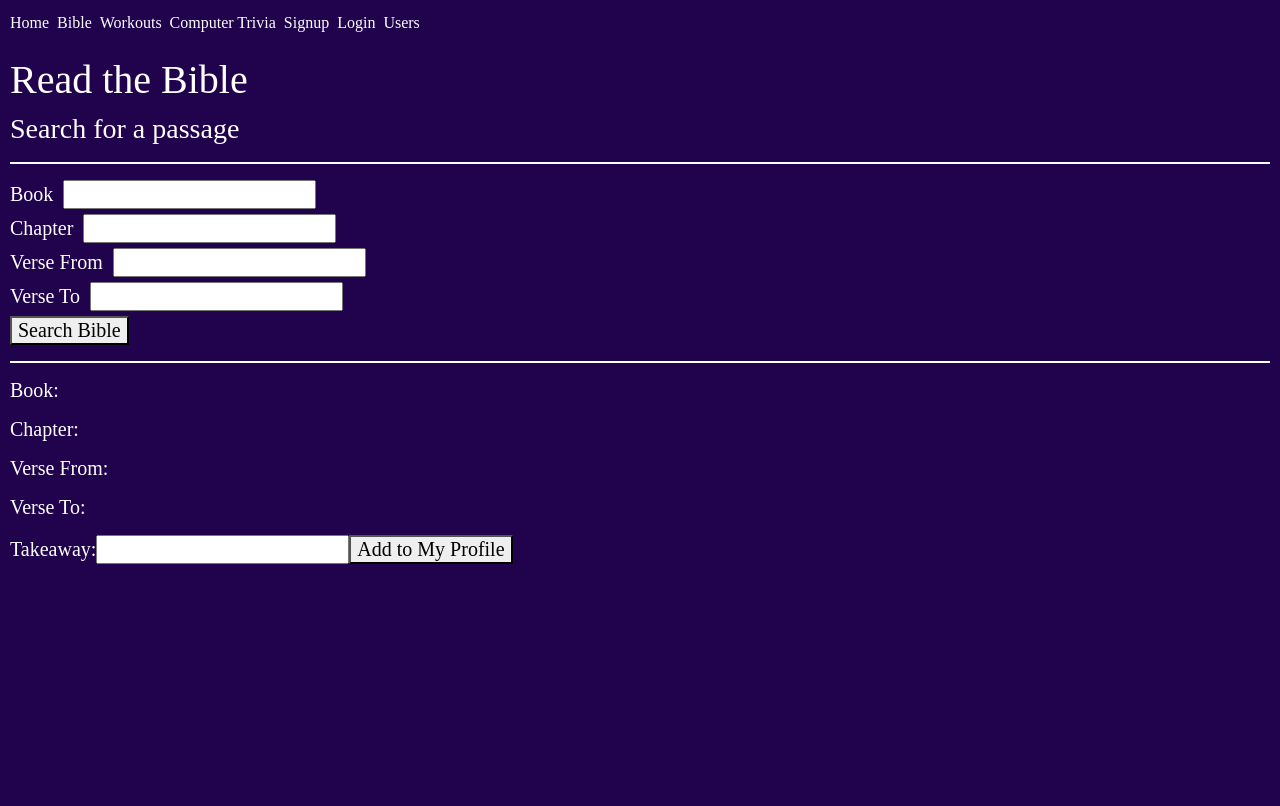
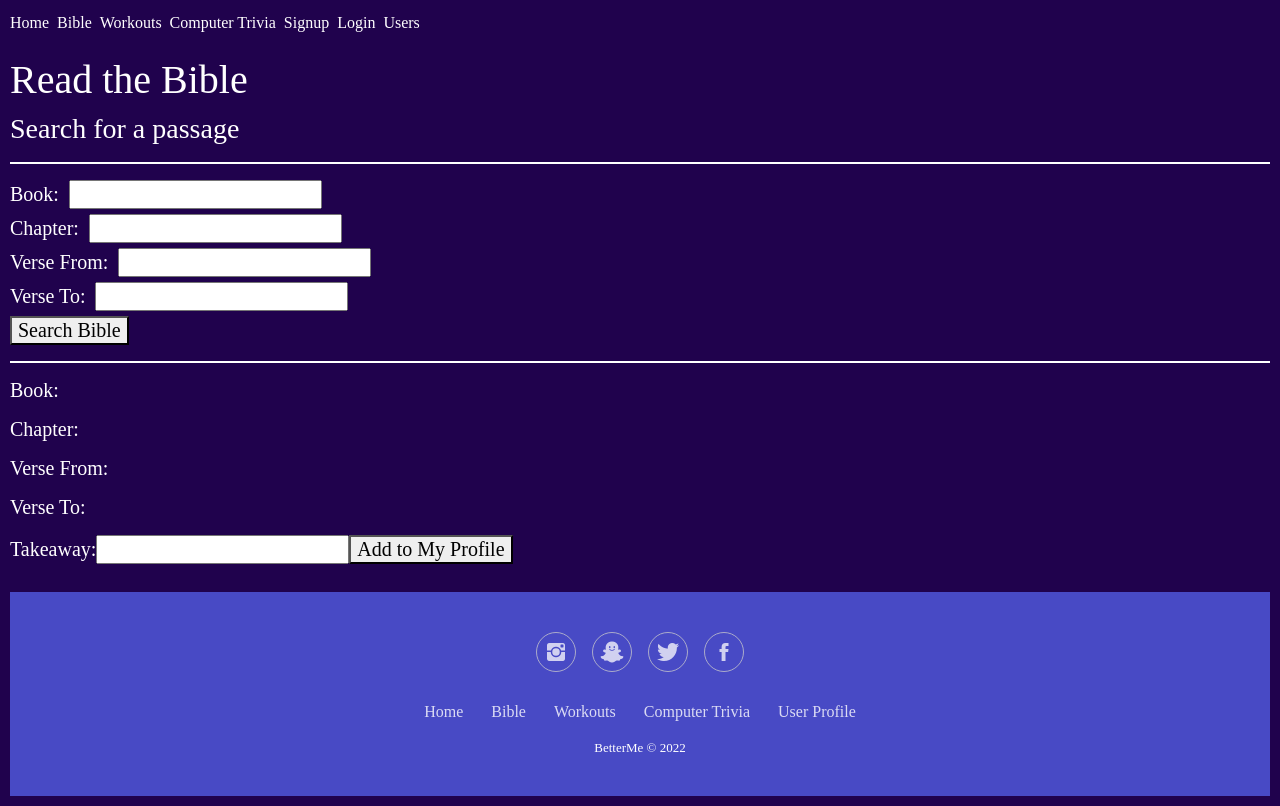
Before and after one commit to luismiller2/Project-three-frontend, a React (Create React App) app: page /spiritual in a window 1280 px wide. Built offline with nearby package versions, Linux system fonts and the light colour scheme; no server answers.

Commit message:
NEEDS STYLING

```diff
--- a/src/App.css
+++ b/src/App.css
@@ -25,10 +25,10 @@ hr {
 }
 
 .footer-basic {
-  padding:40px 0;
+  padding: 40px 0;
   background-color:rgb(72, 74, 197);
   color: rgb(255, 255, 255);
-  position:absolute;
+  position: bottom;
   left:0;
   bottom:0;
   right:0;
--- a/src/components/Footer.js
+++ b/src/components/Footer.js
@@ -24,16 +24,16 @@ const Footer = () => {
               <a href="#">Home</a>
             </li>
             <li class="list-inline-item">
-              <a href="#">Services</a>
+              <a href="#">Bible</a>
             </li>
             <li class="list-inline-item">
-              <a href="#">About</a>
+              <a href="#">Workouts</a>
             </li>
             <li class="list-inline-item">
-              <a href="#">Terms</a>
+              <a href="#">Computer Trivia</a>
             </li>
             <li class="list-inline-item">
-              <a href="#">Privacy Policy</a>
+              <a href="#">User Profile</a>
             </li>
           </ul>
           <p class="copyright">BetterMe © 2022</p>
--- a/src/components/Quiz.js
+++ b/src/components/Quiz.js
@@ -8,13 +8,13 @@ const Quiz = (props) => {
     const [correct_answer, setCorrectAnswer] = React.useState(props.trivia.correct_answer)
     const [answers, setAnswers] = React.useState([...props.trivia.incorrect_answers, props.trivia.correct_answer].sort(() => Math.random() - 0.5))
 
-
 function guess(answer) {
     // console.log(answer)
     // console.log(correct_answer)
 
     if (answer === correct_answer) {
         setDisplayMessage("Correct!")
+        // correct_answer.setBackgroundColor(Color.GREEN);
     } else {
         setDisplayMessage("Incorrect Answer!")
     }
--- a/src/components/mentalExercise.js
+++ b/src/components/mentalExercise.js
@@ -36,7 +36,7 @@ const MentalExercise = () => {
         );
         })}
 
-        {/* <div><Footer /></div> */}
+        <div><Footer /></div>
        </div>
   );
 };
--- a/src/components/spiritual.js
+++ b/src/components/spiritual.js
@@ -82,22 +82,22 @@ const Spiritual = () => {
       <hr></hr>
       <form onSubmit={searchBible}>
         <div>
-          <label>Book &nbsp;</label>
+          <label>Book: &nbsp;</label>
           <input value={book} onChange={(e) => setBook(e.target.value)} />
         </div>
         <div>
-          <label>Chapter &nbsp;</label>
+          <label>Chapter: &nbsp;</label>
           <input value={chapter} onChange={(e) => setChapter(e.target.value)} />
         </div>
         <div>
-          <label>Verse From &nbsp;</label>
+          <label>Verse From: &nbsp;</label>
           <input
             value={verseFrom}
             onChange={(e) => setVerseFrom(e.target.value)}
           />
         </div>
         <div>
-          <label>Verse To &nbsp;</label>
+          <label>Verse To: &nbsp;</label>
           <input value={verseTo} onChange={(e) => setVerseTo(e.target.value)} />
         </div>
         <button type="submit">Search Bible </button>
@@ -121,7 +121,8 @@ const Spiritual = () => {
         <button onClick={addToProfile}>Add to My Profile</button>
       </div>
 
-      {/* <div><Footer /></div> */}
+      <br></br>
+      <div><Footer /></div>
     </div>
   );
 };
--- a/src/components/workouts.js
+++ b/src/components/workouts.js
@@ -12,29 +12,17 @@ const Workout = () => {
   const [category, setCategory] = React.useState([]);
   const [description, setDescription] = React.useState([]);
   const [sets, setSets] = React.useState([]);
-  const [query, setQuery] = React.useState("");
   const navigate = useNavigate();
 
   React.useEffect(() => {
     getWorkout();
   }, []);
 
-  React.useEffect(() => {
-    axios
-      .get(`https://wger.de/api/v2/exercise/?format=json&language=2`)
-      .then((results) => console.log(results.data.results))
-      .catch((err) => console.log(err.message));
-  }, [query]);
-
   let getWorkout = () => {
     axios
       .get("https://wger.de/api/v2/exercise/?format=json&language=2&limit=250")
       .then((results) => setWorkouts(results.data.results))
       .catch((err) => console.log(err.message));
-  };
-
-  let handleChange = (e) => {
-    setQuery(e.target.value);
   };
 
   function customWorkout() {
@@ -61,7 +49,7 @@ const Workout = () => {
         <div>
             <label>Name: </label>
             <input value={name} onChange={(e) => setName(e.target.value)}/>
-            <label>Category: </label>
+            <label>Muscle Group: </label>
             <input value={category} onChange={(e) => setCategory(e.target.value)}/>
             <label>Description: </label>
             <input value={description} onChange={(e) => setDescription(e.target.value)}/>
@@ -72,14 +60,6 @@ const Workout = () => {
         <br></br>
         <h1>Get a workout</h1>
         <hr></hr>
-        {/* <form>
-          <input
-            onChange={handleChange}
-            type="text"
-            name="search"
-            value={query}
-          ></input>
-        </form> */}
 
         {workouts.map(function (workout) {
           return (
@@ -92,7 +72,8 @@ const Workout = () => {
             </div>
           );
         })}
-        {/* <div><Footer /></div> */}
+        <br></br>
+        <div><Footer /></div>
         </div>
   );
 
--- a/src/pages/Home.js
+++ b/src/pages/Home.js
@@ -21,13 +21,20 @@ const Home = () => {
       <br></br>
           <h1>Welcome to BetterMe</h1>
           <hr></hr>
-          <h5>Begin the journey of bettering yourself daily today!</h5>
+          <h3>Begin the journey of bettering yourself daily today!</h3>
           <ul>
+              <li>Read the Bible daily and write down your takeaways</li>
               <li>Get daily workouts or create your own</li>
-              <li>Read the Bible daily and write down your takeaways</li>
               <li>Get daily computer programming trivia and test your knowledge</li>
           </ul>
+          <div>
+          <br></br>
+          <h4>Hear Steve Job's take on Continuous Improvement below:</h4>
+          <iframe width="560" height="315" src="https://www.youtube.com/embed/Wc6bI16xuko" title="YouTube video player" frameborder="0" allow="accelerometer; autoplay; clipboard-write; encrypted-media; gyroscope; picture-in-picture" allowfullscreen></iframe>
+            <br></br>
+          </div>
 
+        <br></br>
         <div><Footer /></div>
       </div>
     );
--- a/src/pages/Login.js
+++ b/src/pages/Login.js
@@ -47,7 +47,7 @@ const Login = () => {
 
         <button type="submit">Log In</button>
       </form>
-      <div><Footer /> </div>
+      {/* <div><Footer /> </div> */}
     </div>
   );
 };
--- a/src/pages/Profile.js
+++ b/src/pages/Profile.js
@@ -3,6 +3,7 @@ import { Link } from "react-router-dom";
 import { get, post } from "../authService/authService";
 import { useNavigate } from "react-router-dom";
 import { useParams } from "react-router-dom";
+import Footer from "../components/Footer";
 
 const Profile = () => {
   const [user, setUser] = React.useState({});
@@ -97,7 +98,7 @@ const Profile = () => {
         return (
           <div>
             <p>Name: {workout.name}</p>
-            <p>Category: {workout.category}</p>
+            <p>Muscle Group: {workout.category}</p>
             <p>Description: {workout.description?.replace(/<[^>]*>/g, "")}</p>
             <p>Sets: {workout.sets}</p>
             <Link to={`/workout/${workout._id}/edit`}>
@@ -133,6 +134,9 @@ const Profile = () => {
       })}
       <br></br>
       <h3>Quiz Results:</h3>
+
+      <br></br>
+      <div><Footer /></div>
     </div>
   );
 };
--- a/src/pages/Signup.js
+++ b/src/pages/Signup.js
@@ -47,7 +47,7 @@ const Signup = () => {
 
         <button type="submit">Create User</button>
       </form>
-      <div><Footer /> </div>
+      {/* <div><Footer /> </div> */}
     </div>
   );
 };
```
